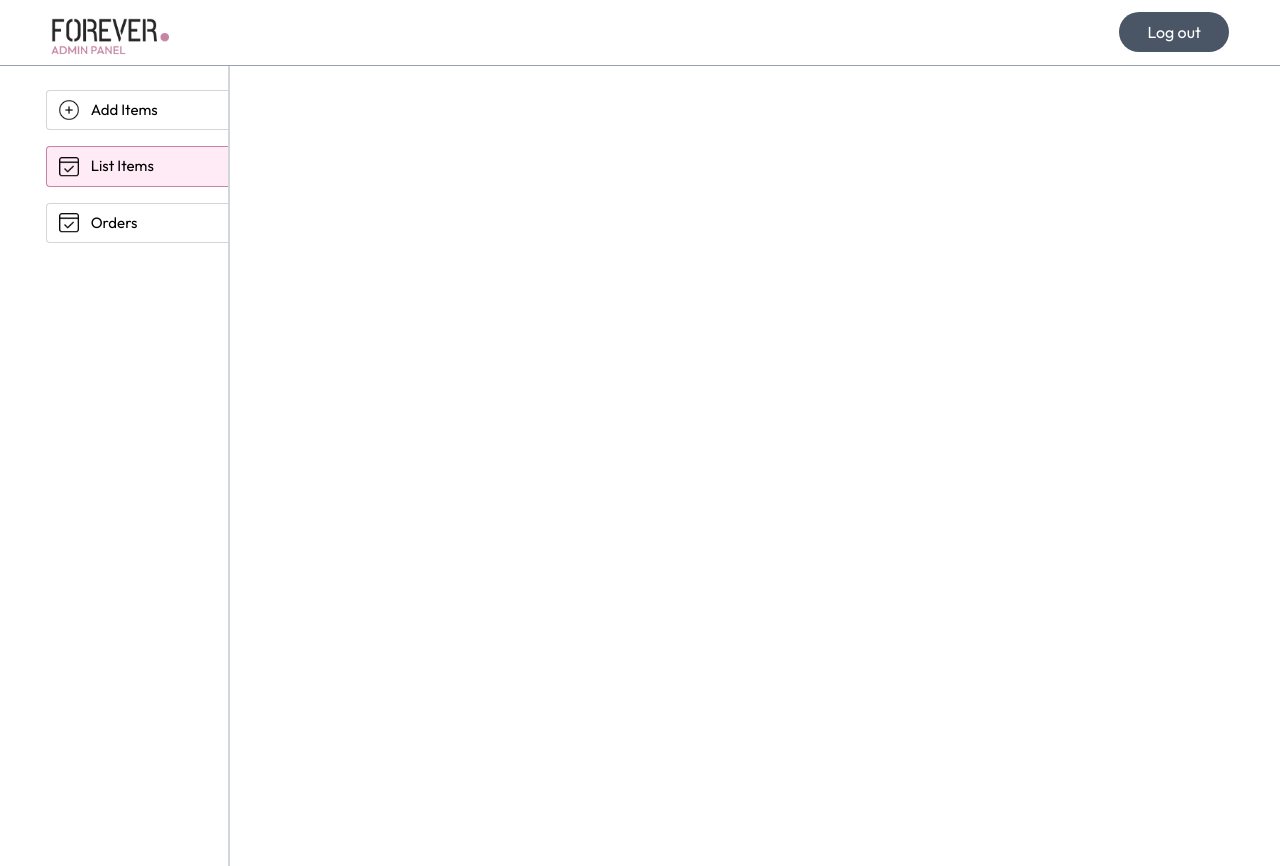
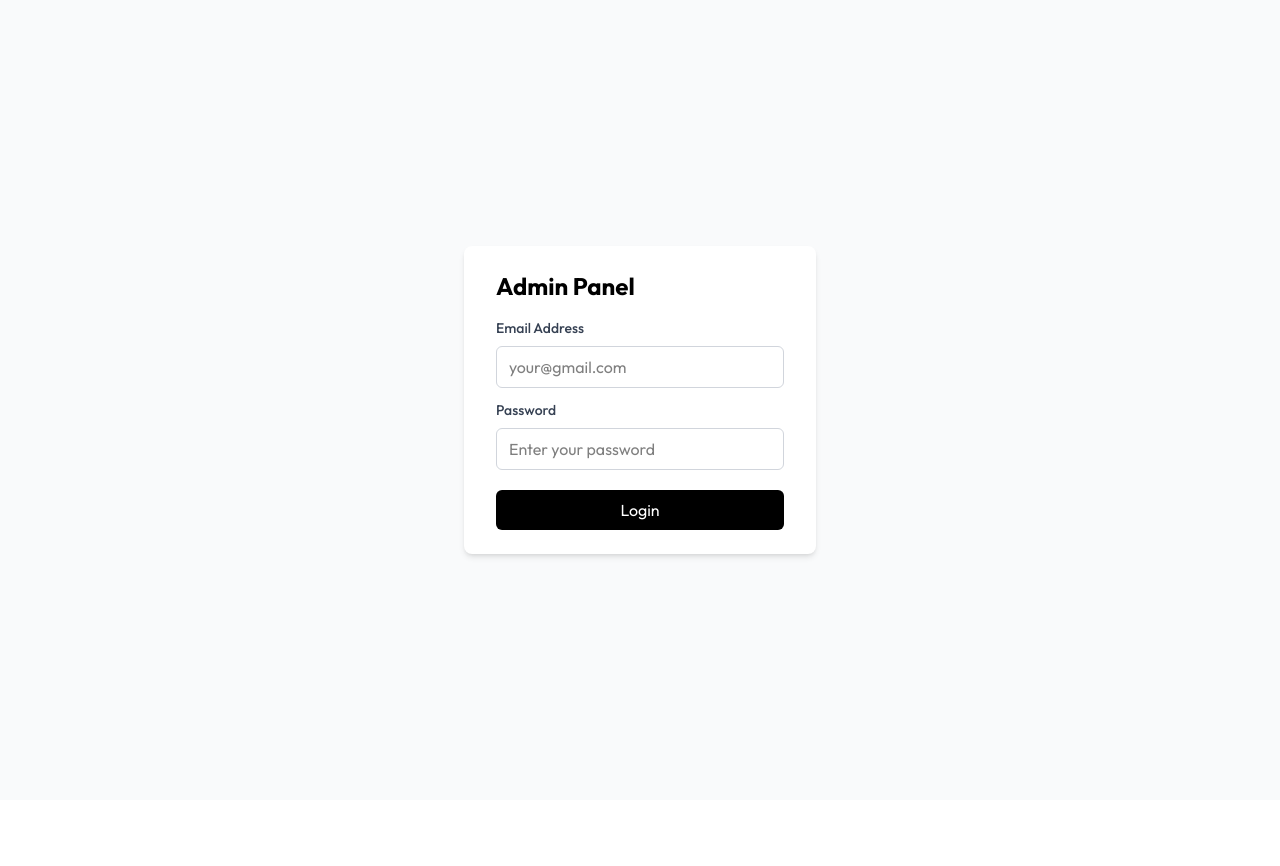
Before and after one commit to Mandeep-Parmar/ecommerce-app, a React (Vite) app in the folder admin/: page /list in a window 1280 px wide. After the commit the page ends 800 px from the top, so only its background shows below. Built offline with nearby package versions, Linux system fonts and the light colour scheme; no server answers.

Commit message:
implement admin login with JWT auth, connect with backend with axios, and token management

```diff
--- a/admin/src/App.jsx
+++ b/admin/src/App.jsx
@@ -1,17 +1,46 @@
-import React from "react";
+import React, { useEffect, useState } from "react";
 import Navbar from "./components/Navbar";
 import Sidebar from "./components/Sidebar";
+import { Route, Routes } from "react-router-dom";
+import Add from "./pages/Add";
+import { List } from "./pages/List";
+import Order from "./pages/Order";
+import Login from "./components/Login";
+import { ToastContainer } from "react-toastify";
+
+export const backendUrl = import.meta.env.VITE_BACKEND_URL;
 
 const App = () => {
+  const [token, setToken] = useState(
+    localStorage.getItem("token") ? localStorage.getItem("token") : "",
+  );
+
+  useEffect(() => {
+    localStorage.setItem("token", token);
+  }, [token]);
+
   return (
-    <div>
+    <div className="bg-gray-50 min-h-screen">
+      <ToastContainer />
+
+      {token === "" ? (
+        <Login setToken={setToken} />
+      ) : (
         <>
           <Navbar />
           <hr className="text-gray-400" />
-      </>
           <div className="flex w-full">
             <Sidebar />
+            <div className="w-[70%] mx-auto ml-[max(5vw,25px)] my-8 text-gray-600 text-base">
+              <Routes>
+                <Route path="/add" element={<Add />} />
+                <Route path="/list" element={<List />} />
+                <Route path="/order" element={<Order />} />
+              </Routes>
             </div>
+          </div>
+        </>
+      )}
     </div>
   );
 };
--- /dev/null
+++ b/admin/src/components/Login.jsx
@@ -0,0 +1,71 @@
+import React, { useState } from "react";
+import axios from "axios";
+import { backendUrl } from "../App";
+import { toast } from "react-toastify";
+
+const Login = ({ setToken }) => {
+  const [email, setEmail] = useState("");
+  const [password, setPassword] = useState("");
+
+  const onSubmitHandler = async (event) => {
+    try {
+      event.preventDefault();
+      const response = await axios.post(backendUrl + "/api/user/admin", {
+        email,
+        password,
+      });
+
+      if (response.data.success) {
+        setToken(response.data.token);
+      } else {
+        toast.error(response.data.message);
+      }
+    } catch (error) {
+      console.log(error);
+      toast.error(error.message);
+    }
+  };
+
+  return (
+    <div className="min-h-screen flex items-center justify-center w-full">
+      <div className="bg-white shadow-md rounded-lg px-8 py-6 max-w-md">
+        <h1 className="text-2xl font-bold mb-4">Admin Panel</h1>
+
+        <form onSubmit={onSubmitHandler}>
+          <div className="mb-3 min-w-72">
+            <p className="text-sm font-medium text-gray-700 mb-2">
+              Email Address
+            </p>
+            <input
+              type="email"
+              placeholder="your@gmail.com"
+              onChange={(e) => setEmail(e.target.value)}
+              className="rounded-md w-full px-3 py-2 border border-gray-300 outline-none"
+              required
+            />
+          </div>
+
+          <div className="mb-3 min-w-72">
+            <p className="text-sm font-medium text-gray-700 mb-2">Password</p>
+            <input
+              type="password"
+              placeholder="Enter your password"
+              onChange={(e) => setPassword(e.target.value)}
+              className="rounded-md w-full px-3 py-2 border border-gray-300 outline-none"
+              required
+            />
+          </div>
+
+          <button
+            type="submit"
+            className="mt-2 w-full py-2 px-4 rounded-md text-white bg-black"
+          >
+            Login
+          </button>
+        </form>
+      </div>
+    </div>
+  );
+};
+
+export default Login;
--- a/admin/src/pages/Product.jsx
+++ b/admin/src/pages/List.jsx
@@ -1,11 +1,9 @@
 import React from 'react'
 
-const Product = () => {
+export const List = () => {
   return (
     <div>
 
     </div>
   )
 }
-
-export default Product
--- a/admin/src/pages/Remove.jsx
+++ b/admin/src/pages/Order.jsx
@@ -1,6 +1,6 @@
 import React from 'react'
 
-const Remove = () => {
+const Order = () => {
   return (
     <div>
 
@@ -8,4 +8,4 @@
   )
 }
 
-export default Remove
+export default Order
```
Also changed, not shown: 1 other file (tests, documents, lock files or other folders). Lines whose indentation alone changed are shown as unchanged.
